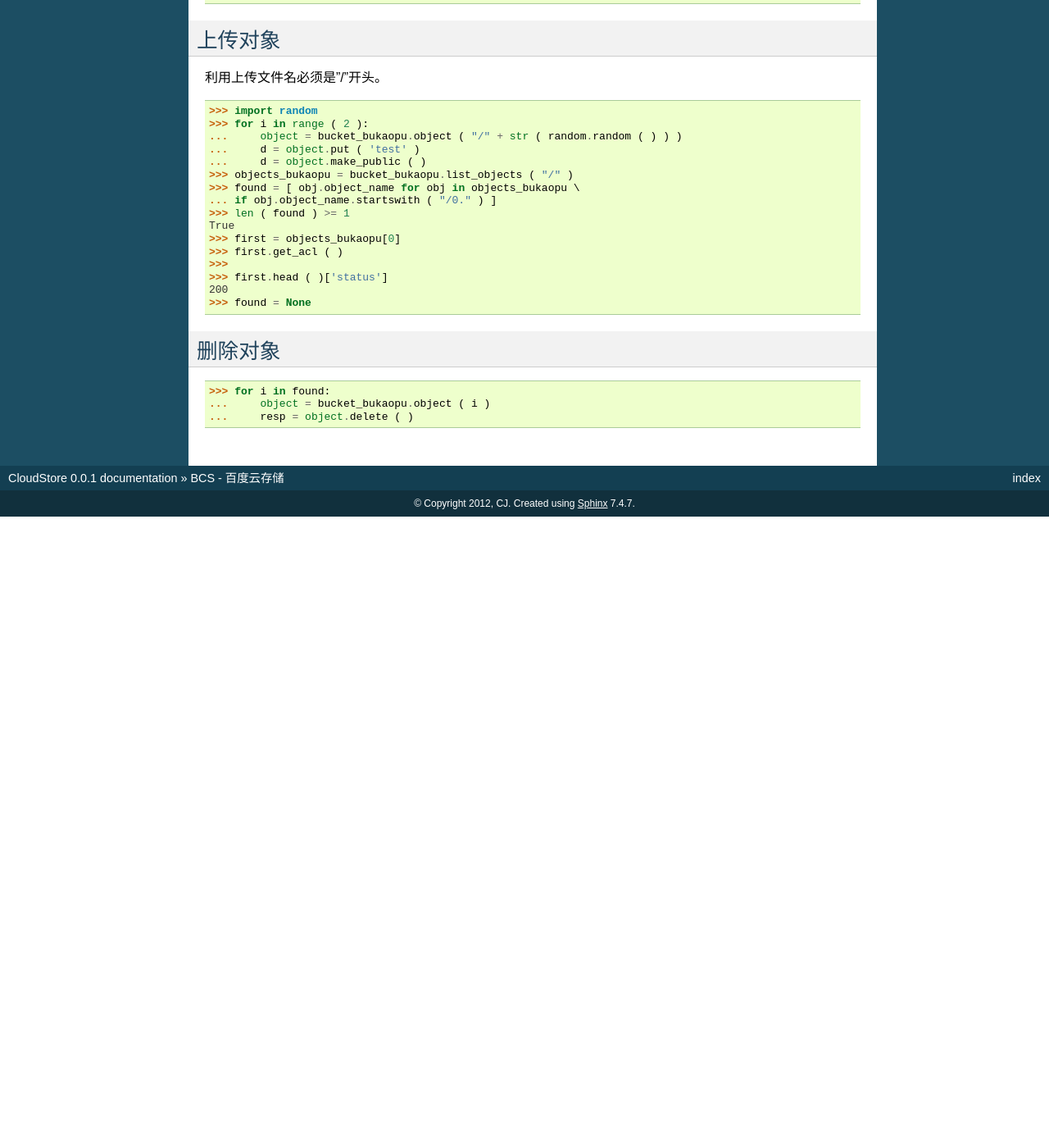
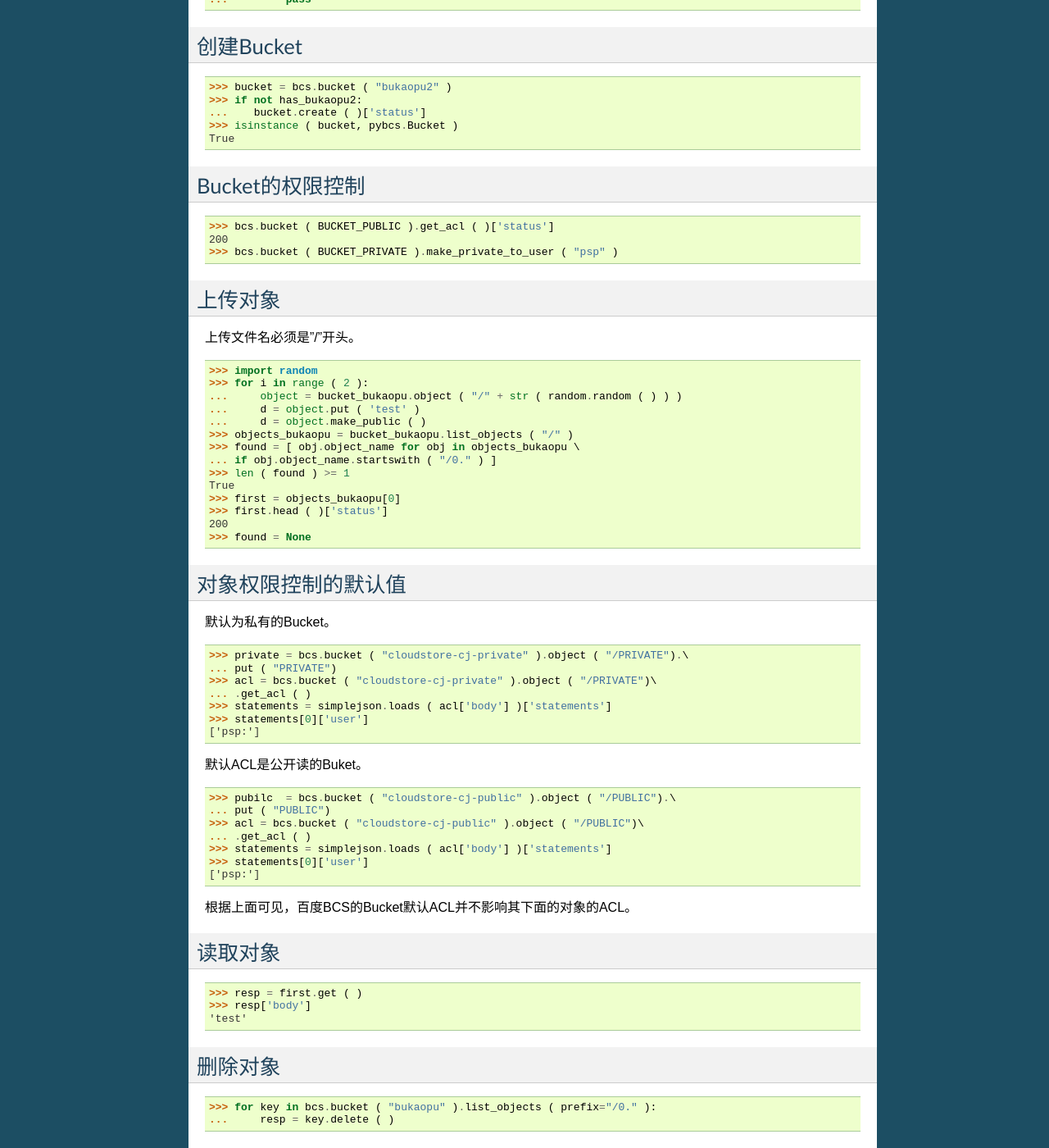
Before and after one commit to imcj/libstorages, a Sphinx documentation site: the page built from docs/source/bcs.rst, in a window 1280 px wide and 1400 px high, scrolled down 714 px. Shown: the whole window at 82% size. Built offline with Sphinx 7.4.7, drawn with Linux system fonts in a browser that asks for light colours; formulas are drawn with MathJax 3; before the commit the page ends 1344 px from its top, so only the background shows below that; some of the changed text lies outside the part shown.

Commit message:
百度的try先到这里

```diff
--- a/docs/source/bcs.rst
+++ b/docs/source/bcs.rst
@@ -6,14 +6,20 @@
 实例
 ----
 
+注意，如果没有设置环境变量这个`doctest`肯定会跑不起来。
+
+>>> import os
+>>> BUCKET_PUBLIC  = "cloudstore-cj-public"
+>>> BUCKET_PRIVATE = "cloudstore-cj-private"
+>>> AK = os.getenv ( "BAIDU_ACCESS_KEY" )
+>>> SK = os.getenv ( "BAIDU_SECRET_KEY" )
+
+以上是一些配置，如果想跑这个测试，必须修改为自己的参数。
 
 >>> from cloudstore import pybcs
->>> import os
 >>> from pdb import set_trace as bp
->>> AK = os.getenv ( "BAIDU_ACCESS_KEY" )
->>> SK = os.getenv ( "BAIDU_SECRET_KEY" )
->>> bcs = pybcs.BCS ( "http://bcs.duapp.com", AK, SK,\
-...  pybcs.HttplibHTTPC )
+>>> import simplejson
+>>> bcs = pybcs.BCS ( "http://bcs.duapp.com", AK, SK, pybcs.HttplibHTTPC )
 >>> buckets = bcs.list_buckets ( )
 >>> len ( buckets ) > 0
 True
@@ -22,16 +28,17 @@
 >>> bucket_bukaopu = bcs.bucket ( "bukaopu" )
 >>> bucket_bukaopu.get_acl ( )['status']
 200
+
 ----------
 删除Bucket
 ----------
+
 >>> if has_bukaopu2:
 ...     bucket = bcs.bucket ( "bukaopu2" )
 ...     try:
 ...         delete_resp = bucket.delete ( )
 ...     except:
 ...         pass
-
 
 ----------
 创建Bucket
@@ -42,12 +49,18 @@
 >>> isinstance ( bucket, pybcs.Bucket )
 True
 
+---------------
+Bucket的权限控制
+---------------
+>>> bcs.bucket ( BUCKET_PUBLIC ).get_acl ( )['status']
+200
+>>> bcs.bucket ( BUCKET_PRIVATE ).make_private_to_user ( "psp" )
 
 -------
 上传对象
 -------
 
-利用上传文件名必须是"/"开头。
+上传文件名必须是"/"开头。
 
 
 >>> import random
@@ -61,16 +74,47 @@
 >>> len ( found ) >= 1
 True
 >>> first = objects_bukaopu[0]
->>> first.get_acl ( )
->>>
 >>> first.head ( )['status']
 200
 >>> found = None
+
+------------------
+对象权限控制的默认值
+------------------
+
+默认为私有的Bucket。
+
+>>> private = bcs.bucket ( "cloudstore-cj-private" ).object ( "/PRIVATE").\
+... put ( "PRIVATE")
+>>> acl = bcs.bucket ( "cloudstore-cj-private" ).object ( "/PRIVATE")\
+... .get_acl ( )
+>>> statements = simplejson.loads ( acl['body'] )['statements']
+>>> statements[0]['user']
+['psp:']
+
+默认ACL是公开读的Buket。
+
+>>> pubilc  = bcs.bucket ( "cloudstore-cj-public" ).object ( "/PUBLIC").\
+... put ( "PUBLIC")
+>>> acl = bcs.bucket ( "cloudstore-cj-public" ).object ( "/PUBLIC")\
+... .get_acl ( )
+>>> statements = simplejson.loads ( acl['body'] )['statements']
+>>> statements[0]['user']
+['psp:']
+
+根据上面可见，百度BCS的Bucket默认ACL并不影响其下面的对象的ACL。
+
+-------
+读取对象
+-------
+
+>>> resp = first.get ( )
+>>> resp['body']
+'test'
 
 -------
 删除对象
 -------
 
->>> for i in found:
-...     object = bucket_bukaopu.object ( i )
-...     resp = object.delete ( )
+>>> for key in bcs.bucket ( "bukaopu" ).list_objects ( prefix="/0." ):
+...     resp = key.delete ( )
```
Also changed, not shown: 1 other file.
